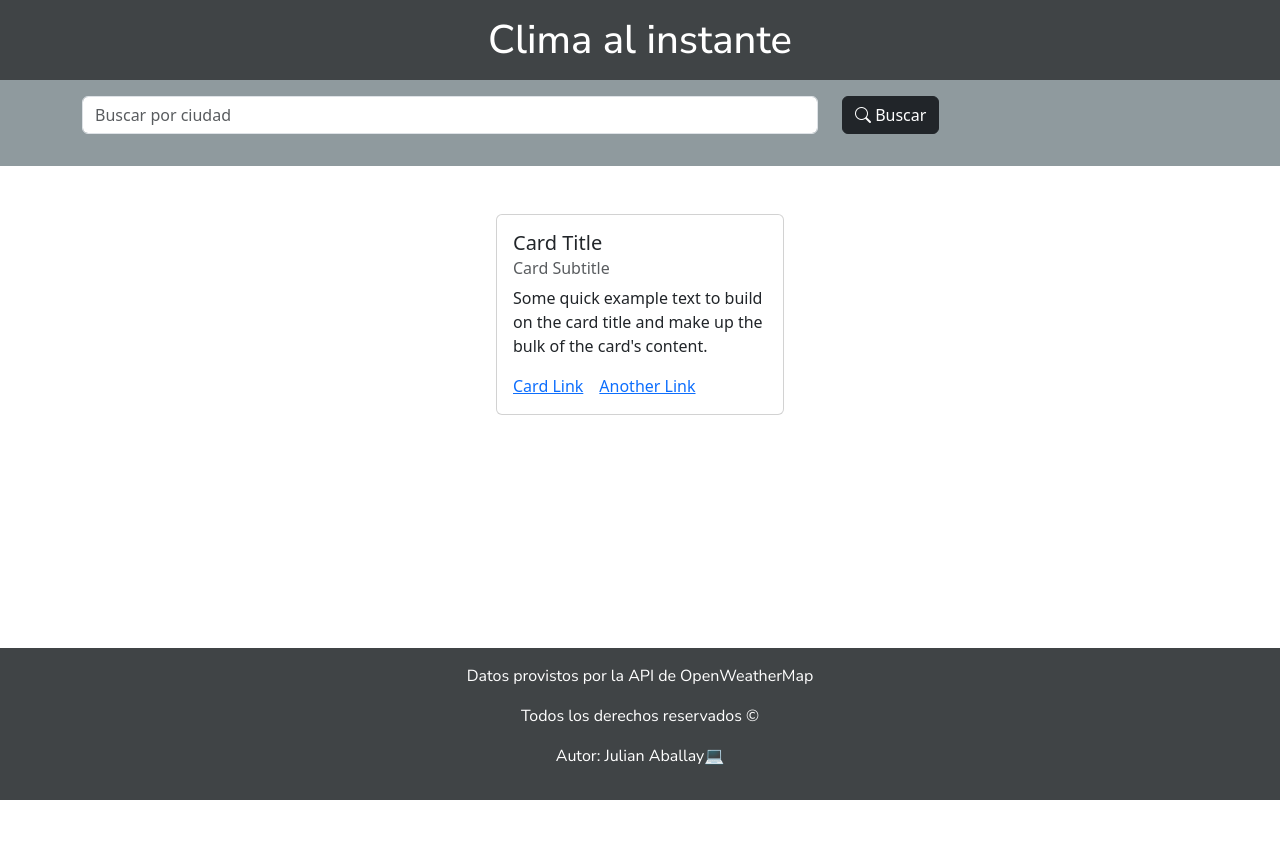
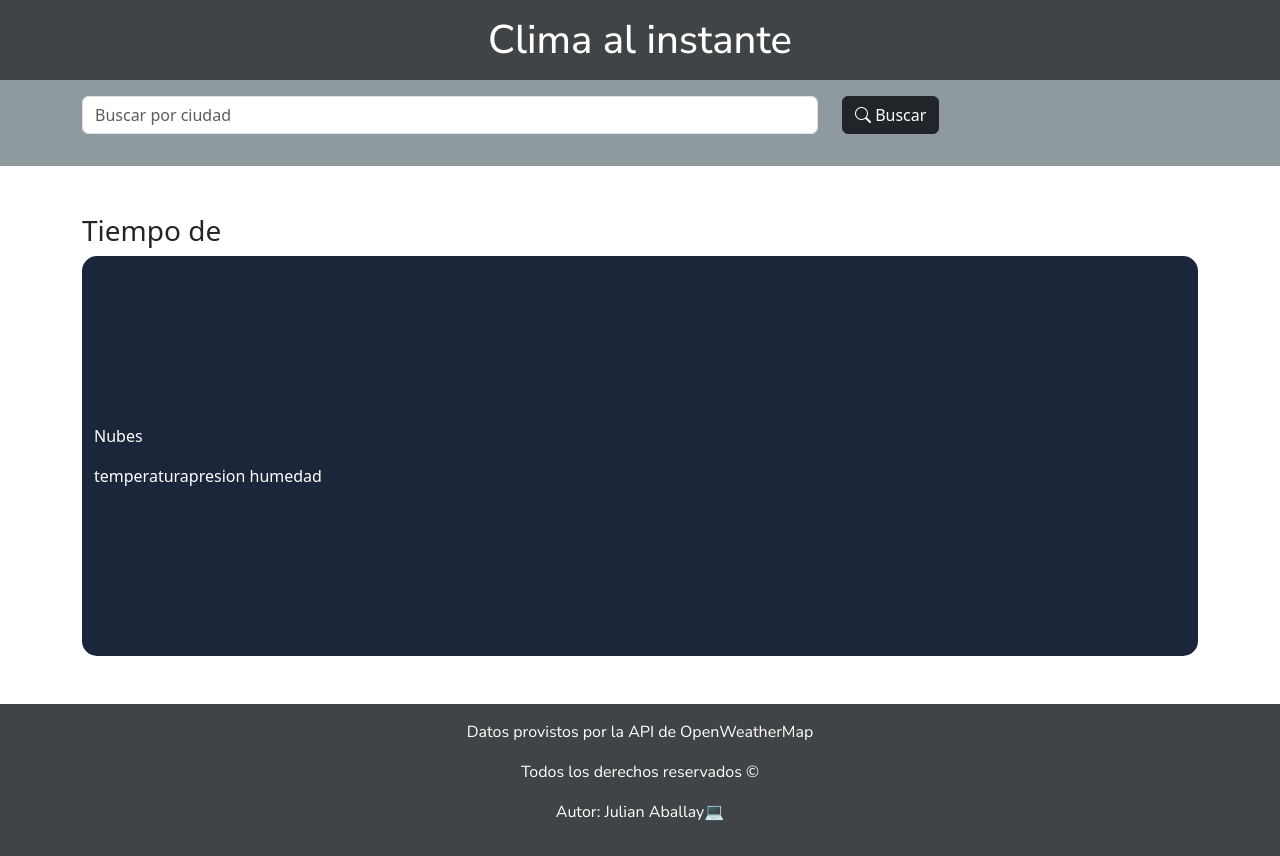
Before and after one commit to julianDev94/weatherApp, a React (Vite) app: page / in a window 1280 px wide. Before the commit the page ends 800 px from the top, so only its background shows below. Built offline with nearby package versions, Linux system fonts and the light colour scheme.

Commit message:
cambio un poco el maquetado del componente climaDisplay

```diff
--- a/src/App.css
+++ b/src/App.css
@@ -19,3 +19,9 @@
 .consultaClima {
   background: #8f9a9e;
 }
+
+.colorNoche{
+  height: 400px;
+  border-radius: 15px;
+  background:#1B263B ;
+}
--- a/src/components/ClimaDisplay.jsx
+++ b/src/components/ClimaDisplay.jsx
@@ -2,24 +2,18 @@ import { Container, Card } from "react-bootstrap";
 
 const ClimaDisplay = () => {
   return (
-    <section className="my-5">
-      <Container className="d-flex justify-content-center">
-        <Card style={{ width: "18rem" }}>
-          <Card.Body>
-            <Card.Title>Card Title</Card.Title>
-            <Card.Subtitle className="mb-2 text-muted">
-              Card Subtitle
-            </Card.Subtitle>
-            <Card.Text>
-              Some quick example text to build on the card title and make up the
-              bulk of the card's content.
-            </Card.Text>
-            <Card.Link href="#">Card Link</Card.Link>
-            <Card.Link href="#">Another Link</Card.Link>
-          </Card.Body>
-        </Card>
-      </Container>
-    </section>
+    <Container>
+      <section className="my-5">
+        <h3>Tiempo de </h3>
+        <Container className="colorNoche text-white d-flex flex-column justify-content-center">
+          <p>Nubes</p>
+          <div className="d-flex">
+            <div>temperatura</div>
+            <div>presion humedad</div>
+          </div>
+        </Container>
+      </section>
+    </Container>
   );
 };
 
```
